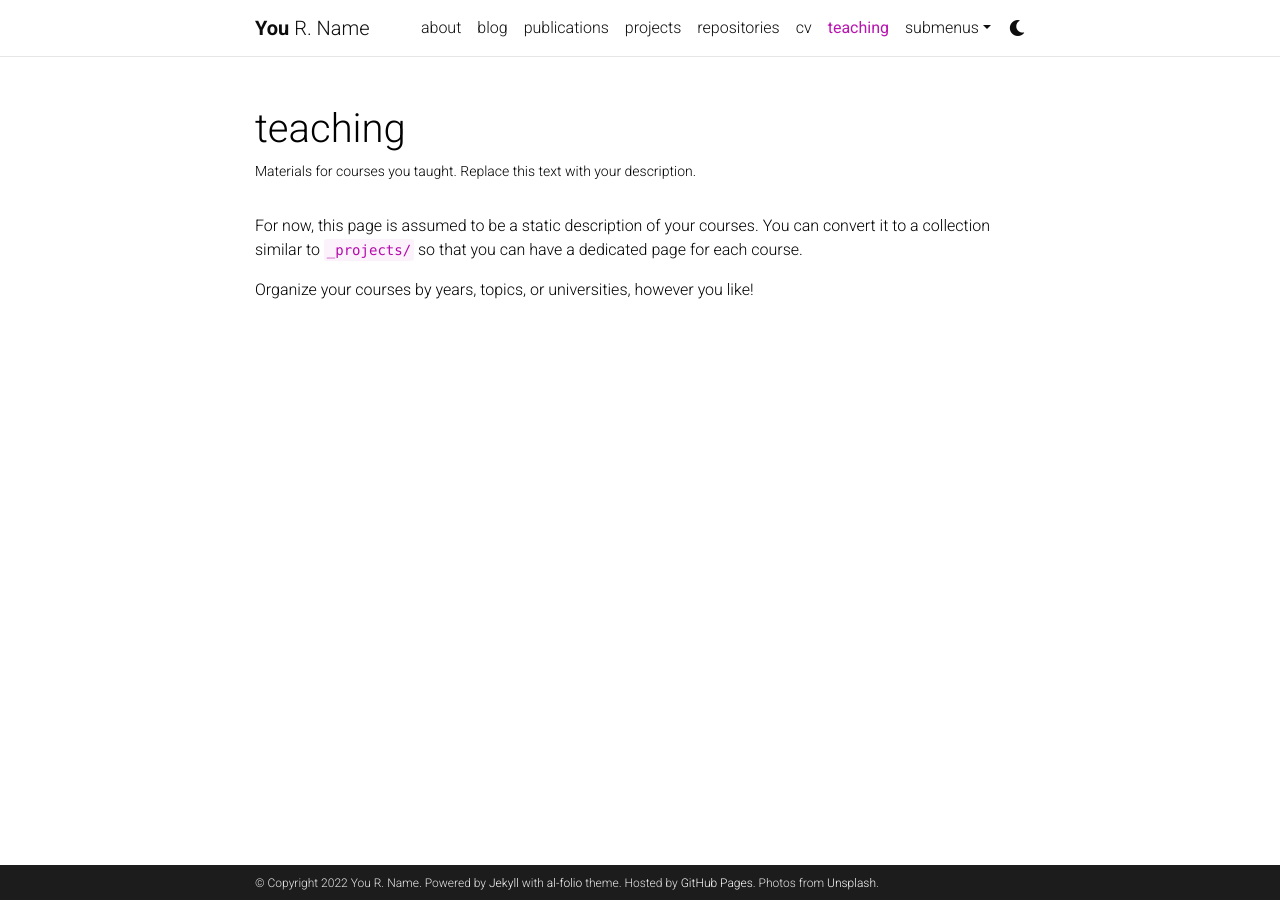
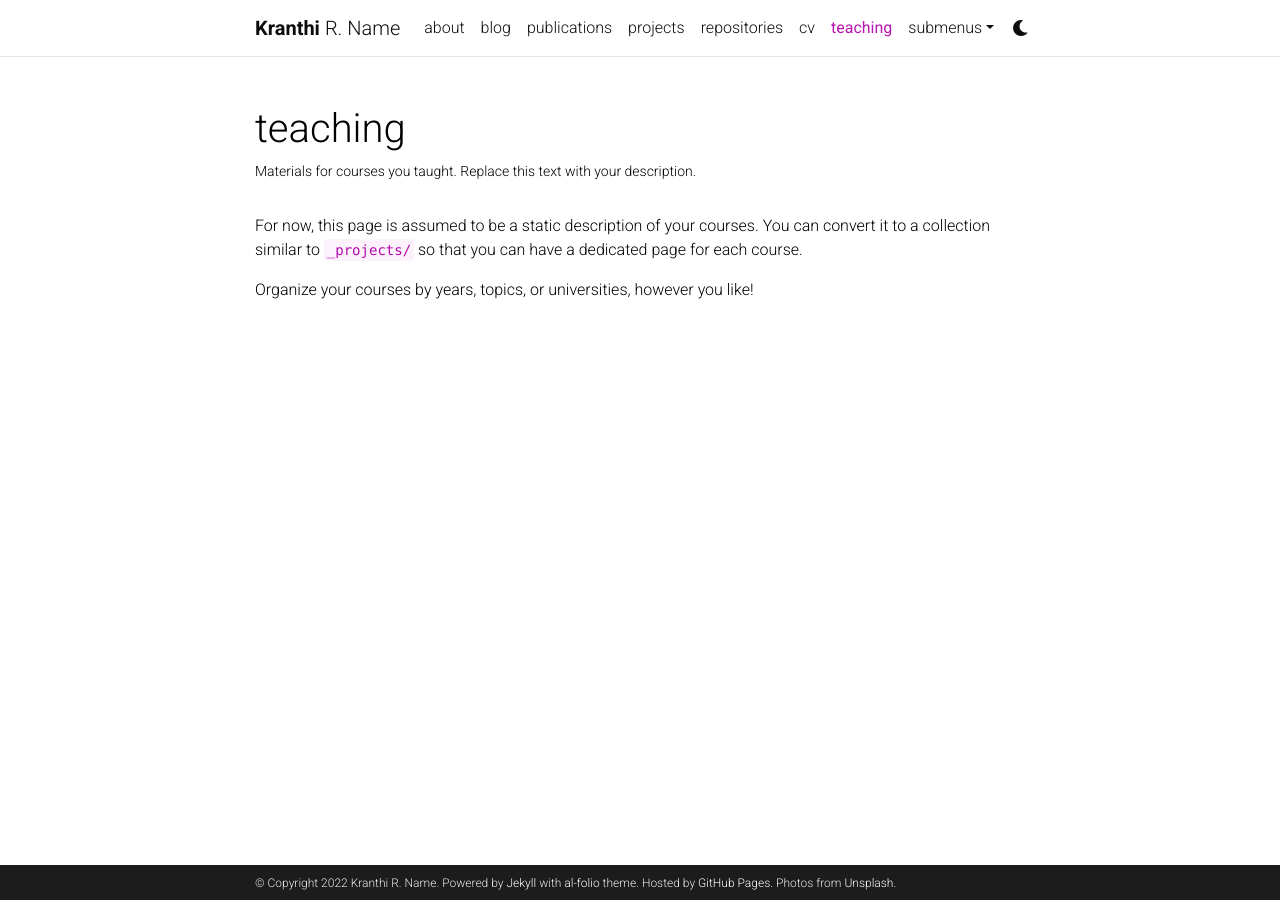
Before and after one commit to kbannuru/kbannuru_alfolio_v2.github.io, a Jekyll site: the page built from _pages/teaching.md, in a window 1280 px wide. Built offline with Jekyll 4.4.1, drawn with Linux system fonts in a browser that asks for light colours; comment, search, counter and statistics services are not loaded; a style sheet for code colours, icons or effects is not loaded.

Commit message:
Update _config.yml

```diff
--- a/_config.yml
+++ b/_config.yml
@@ -3,7 +3,7 @@
 # -----------------------------------------------------------------------------
 
 title: blank # the website title (if blank, full name will be used instead)
-first_name: You
+first_name: Kranthi
 middle_name: R.
 last_name: Name
 email: you@example.com
@@ -18,8 +18,8 @@
 lang: en # the language of your site (for example: en, fr, cn, ru, etc.)
 icon: ⚛️  # the emoji used as the favicon (alternatively, provide image name in /assets/img/)
 
-url: https://alshedivat.github.io # the base hostname & protocol for your site
-baseurl: /al-folio # the subpath of your site, e.g. /blog/
+url: https://kbannuru.github.io # the base hostname & protocol for your site
+baseurl: /kbannuru.github.io # the subpath of your site, e.g. /blog/
 last_updated: false # set to true if you want to display last updated in the footer
 impressum_path:  # set to path to include impressum link in the footer, use the same path as permalink in a page, helps to conform with EU GDPR
 
```
